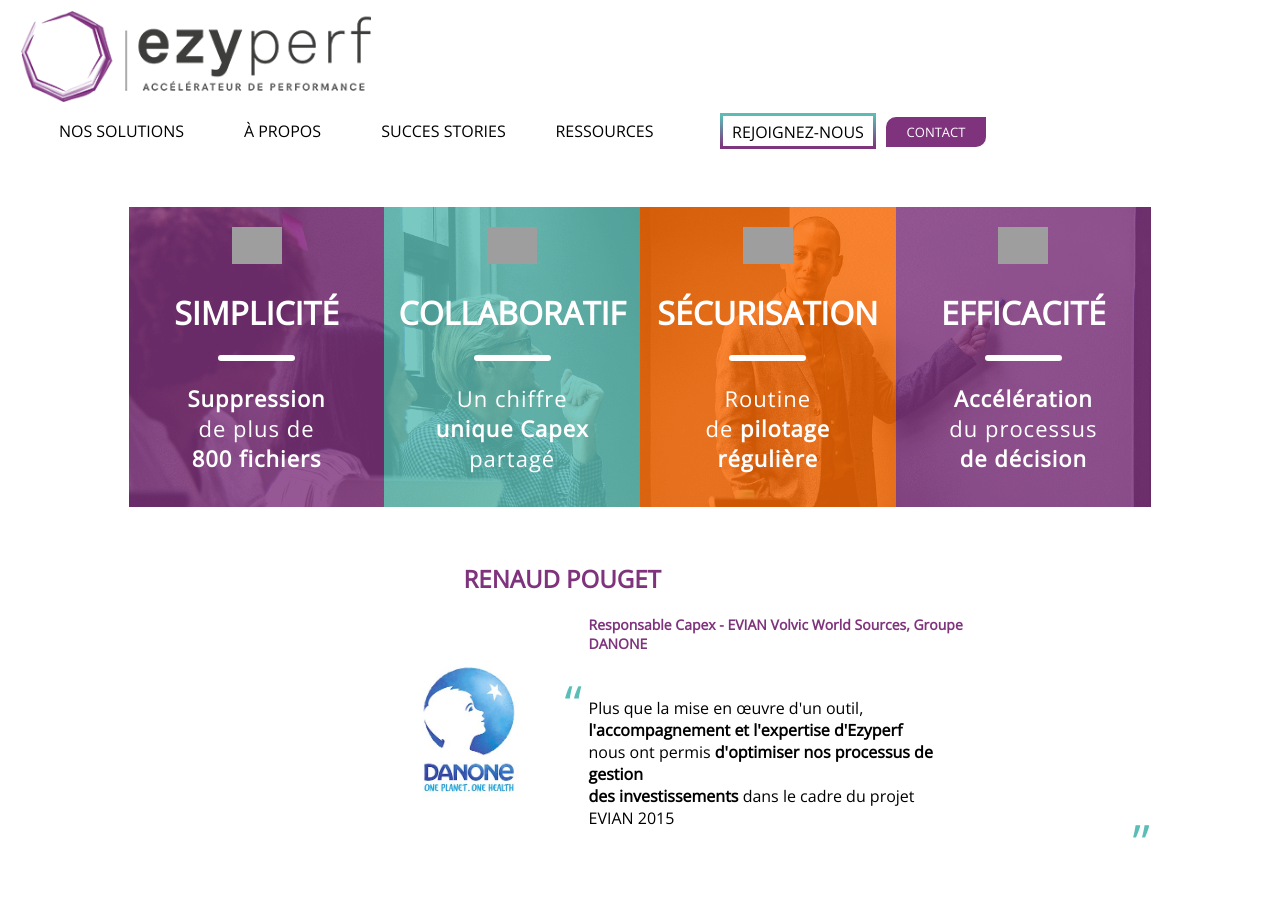
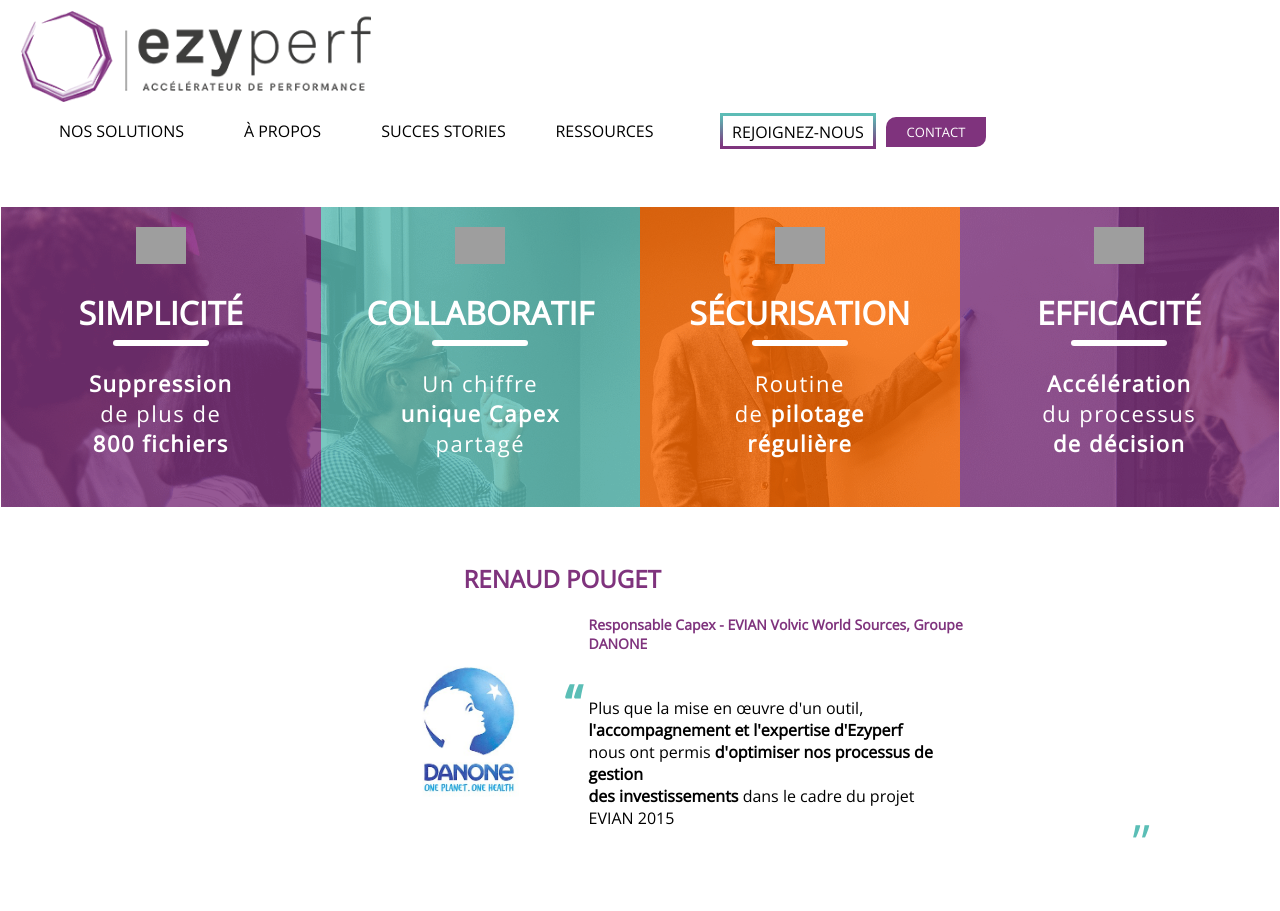
Before and after one commit to Thibaudkhan/Ezyperf, a PHP site: page /succesStories.php in a window 1280 px wide. Shown: the top 911 px of the page. Run offline with PHP 8.4, Linux system fonts and the light colour scheme; some libraries are stand-ins or nearby versions; grey boxes are pictures that could not be loaded.

Commit message:
Petit ajustement css gras

```diff
--- a/succesStories.css
+++ b/succesStories.css
@@ -17,11 +17,12 @@
 }
 
 .bloc4 p{
-	letter-spacing: 1px;
+	letter-spacing: 1.5px;
 	font-size: 22px;
 }
 
 .separateur{
+	margin-top: -15px;
 	height: 6px;
 	width: 30%;
 	margin-left: 35%;
@@ -37,11 +38,15 @@
   -moz-background-size: cover;
   -o-background-size: cover;
   background-size: cover;
-  width: 80%;
+  width: 100%;
   height: 300px;
   display: flex;
 }
 
+
+p span{
+	font-weight: bold;
+}
 /* Les 4 blocs */
 .simplicite,
 .efficacite{
--- a/succesStories.php
+++ b/succesStories.php
@@ -16,25 +16,25 @@
 						<div class="imagePictoTailored"><img src="images/picto_ezyTailored"></div>
 						<h1>SIMPLICIT&#201;</h1>
 						<div class="separateur"></div>
-						<p><B>Suppression</B><br /> de plus de <br /><B>800 fichiers</B></p>
+						<p><span>Suppression</span><br /> de plus de <br /><span>800 fichiers</span></p>
 					</div>
 					<div class="collaboratif">
 						<div class="imagePictoTailored"><img src="images/picto_ezyTailored"></div>
 						<h1>COLLABORATIF</h1>
 						<div class="separateur"></div>
-						<p>Un chiffre <br /><B>unique Capex</B><br /> partagé</p>
+						<p>Un chiffre <br /><span>unique Capex</span><br /> partagé</p>
 					</div>
 					<div class="securisation">
 						<div class="imagePictoTailored"><img src="images/picto_ezyTailored"></div>
 						<h1>S&#201;CURISATION</h1>
 						<div class="separateur"></div>
-						<p>Routine<br /> de  <B>pilotage<br /> régulière</B></p>
+						<p>Routine<br /> de  <span>pilotage<br /> régulière</span></p>
 					</div>
 					<div class="efficacite">
 						<div class="imagePictoTailored"><img src="images/picto_ezyTailored"></div>
 						<h1>EFFICACIT&#201;</h1>
 						<div class="separateur"></div>
-						<p><B>Accélération</B><br /> du processus <B> <br />de décision </B></p>
+						<p><span>Accélération</span><br /> du processus <span> <br />de décision </span></p>
 					</div>
 				</div>
 			</div>
```
